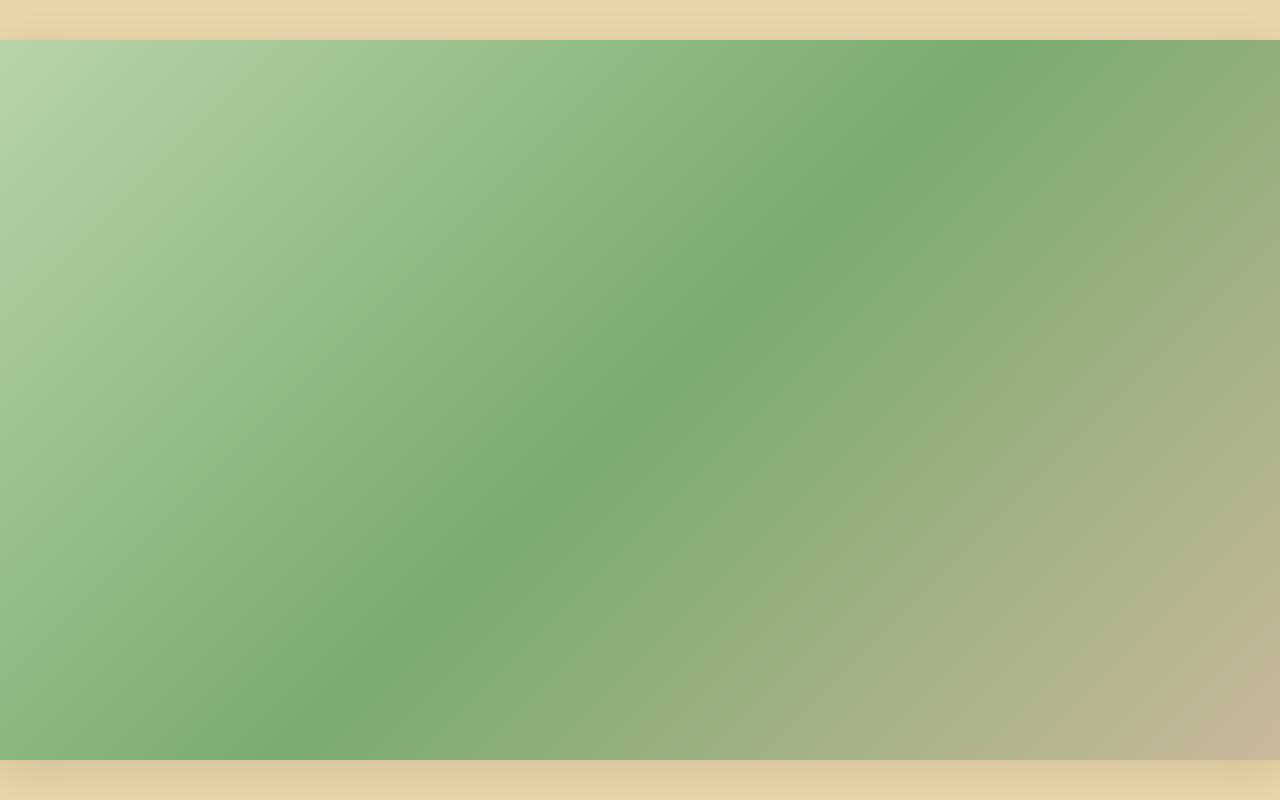
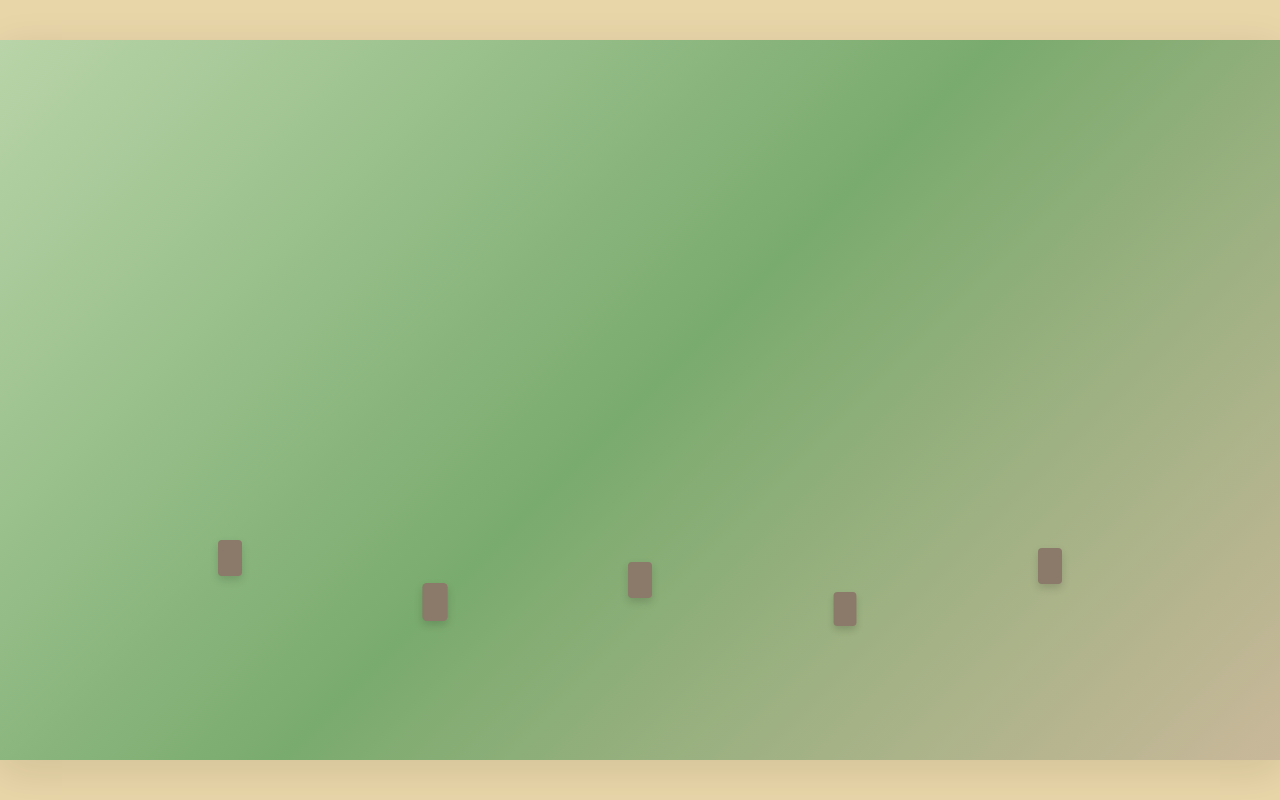
Before and after one commit to jackyfogel/petheavenonline-panoramic, a website built with Vite: page index.html in a window 1280 px wide. Built offline with nearby package versions, Linux system fonts and the light colour scheme.

Commit message:
feat: render memorial markers in scenic scene

```diff
--- a/src/main.js
+++ b/src/main.js
@@ -1,6 +1,7 @@
 // Entry point for PetHeavenOnline homepage
 
 import { initScene } from './scene.js'
+import { initMarkers } from './markers.js'
 import { scenes } from './data/scenes.js'
 
 // Load the first scene
@@ -8,3 +9,4 @@ const currentScene = scenes[0]
 
 // Initialize the scenic homepage
 initScene(currentScene)
+initMarkers(currentScene)
--- /dev/null
+++ b/src/markers.js
@@ -0,0 +1,38 @@
+// Marker rendering and positioning logic
+
+function getCorrectSlots (viewportWidth, viewportHeight) {
+  // Simple orientation check: portrait if height > width
+  const isPortrait = viewportHeight > viewportWidth
+  return isPortrait ? 'slotsPortrait' : 'slots'
+}
+
+function renderMarkers (scene) {
+  const container = document.getElementById('scene-container')
+
+  // Remove any existing markers (for resize/rerender)
+  const existing = container.querySelectorAll('[data-marker]')
+  existing.forEach(el => el.remove())
+
+  const { innerWidth: vw, innerHeight: vh } = window
+  const slotSetKey = getCorrectSlots(vw, vh)
+  const slots = scene[slotSetKey]
+
+  // Create a marker for each slot
+  slots.forEach(slot => {
+    const marker = document.createElement('div')
+    marker.className = 'marker'
+    marker.setAttribute('data-marker', slot.id)
+    marker.style.left = `${slot.x}%`
+    marker.style.top = `${slot.y}%`
+    marker.style.transform = `translate(-50%, -50%) scale(${slot.scale})`
+
+    container.appendChild(marker)
+  })
+}
+
+export function initMarkers (scene) {
+  renderMarkers(scene)
+
+  // Re-render markers on resize in case orientation changes
+  window.addEventListener('resize', () => renderMarkers(scene))
+}
--- a/src/style.css
+++ b/src/style.css
@@ -29,4 +29,14 @@ body {
   background-size: cover;
   background-position: center;
   box-shadow: 0 10px 40px rgba(0, 0, 0, 0.1);
+  position: relative;
 }
+
+.marker {
+  position: absolute;
+  width: 24px;
+  height: 36px;
+  background-color: #8b7969;
+  border-radius: 4px;
+  box-shadow: 0 4px 8px rgba(0, 0, 0, 0.15);
+}
```
Also changed, not shown: SESSION.md (+12 -13 lines).
